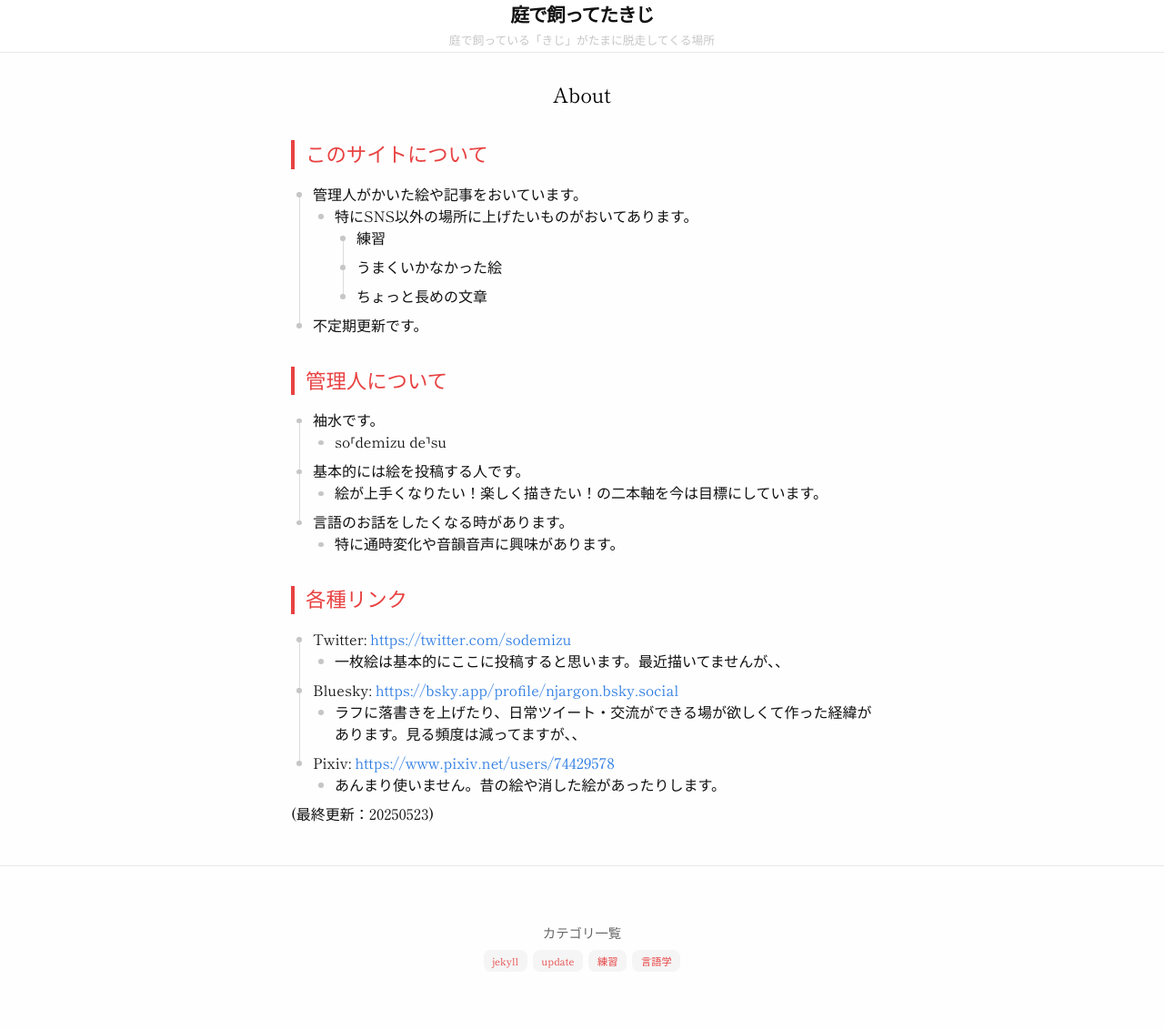
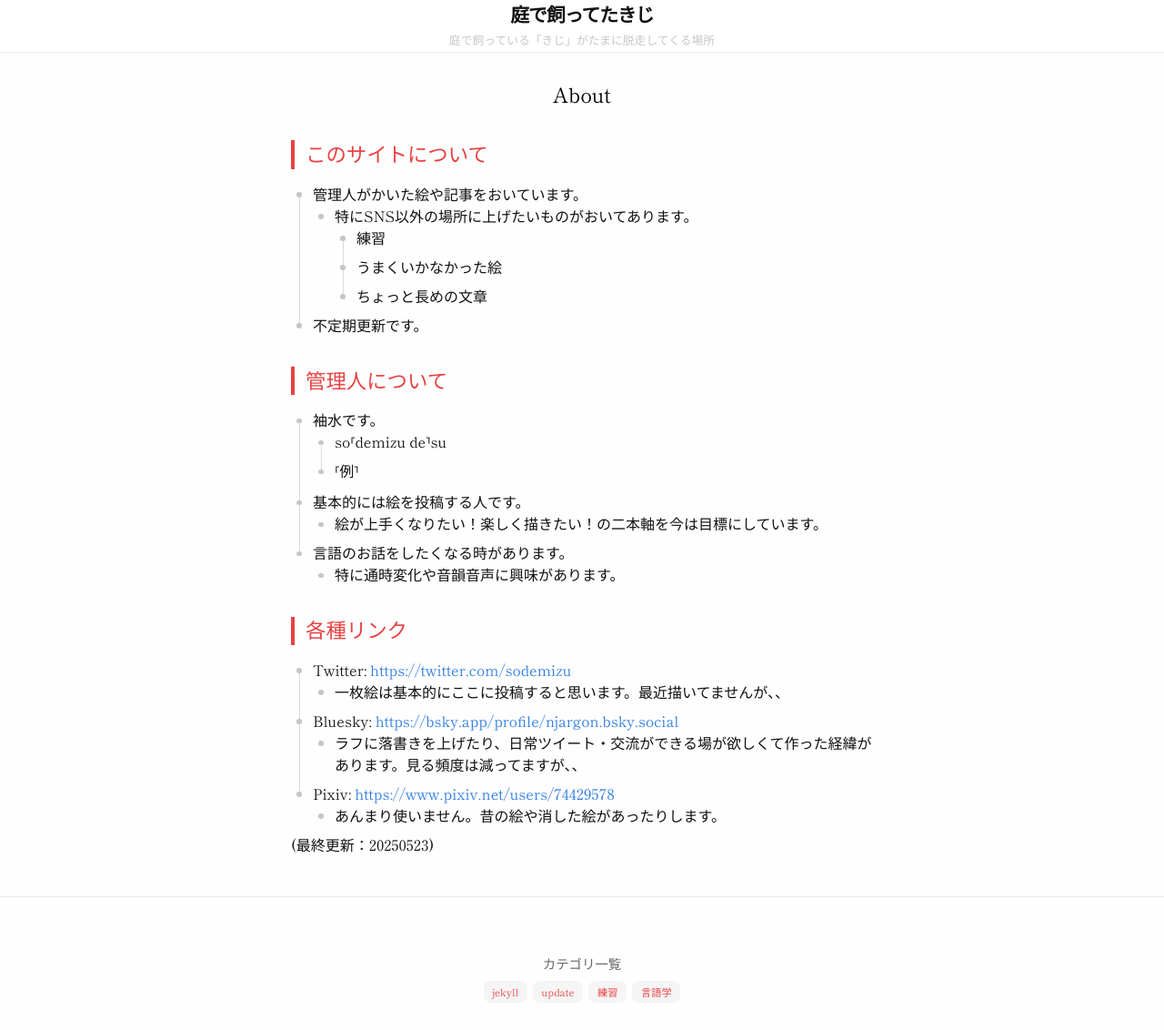
Before and after one commit to njargon/njargon.github.io, a Jekyll site: the page built from about.md, in a window 1280 px wide. Shown: the whole page at 91% size. Built offline with Jekyll 4.4.1, drawn with Linux system fonts in a browser that asks for light colours; some web fonts are replaced; before the commit the page ends 1098 px from its top, so only the background shows below that.

Commit message:
vault backup: 2025-05-24 02:09:48

```diff
--- a/about.md
+++ b/about.md
@@ -19,6 +19,7 @@ permalink: /about/
 
 - 袖水です。
 	- so⸢demizu de⸣su
+	- <span class="bracketed">⸢例⸣</span>
 - 基本的には絵を投稿する人です。
 	- 絵が上手くなりたい！楽しく描きたい！の二本軸を今は目標にしています。
 - 言語のお話をしたくなる時があります。
--- a/assets/main.scss
+++ b/assets/main.scss
@@ -2,6 +2,11 @@
 ---
 
 @import "minima";  // ✅ ←インデントなし
+
+@font-face {
+  font-family: 'NotoSymbols';
+  src: url('/assets/fonts/NotoSansSymbols2-Regular.ttf') format('truetype');
+}
 
 body {
    font-family: 'Shippori Mincho', serif;
@@ -610,6 +615,10 @@ body {
   }
 }
 
+.bracketed {
+  font-family: 'NotoSymbols', sans-serif;
+}
+
 .home {
   margin-top: 0 !important;
   padding-top: 0 !important;
```
Also changed, not shown: 1 other file.
